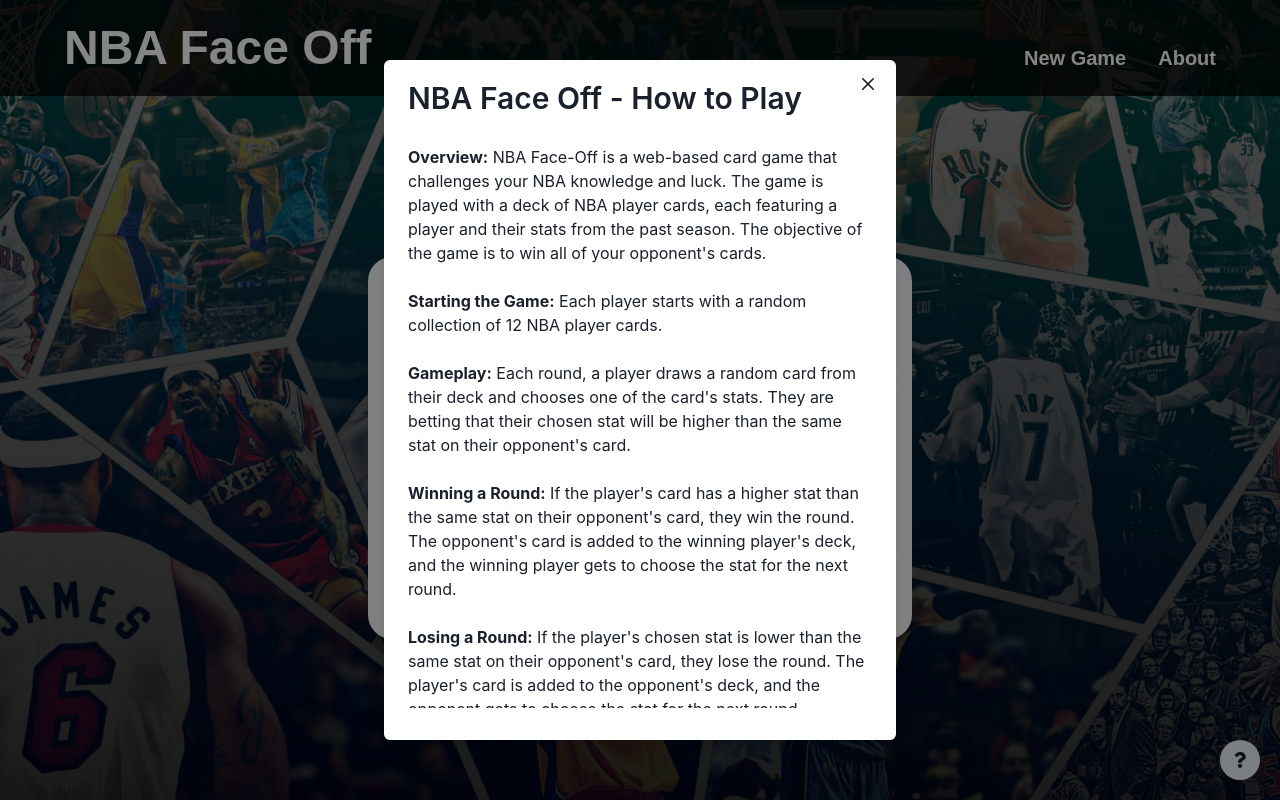
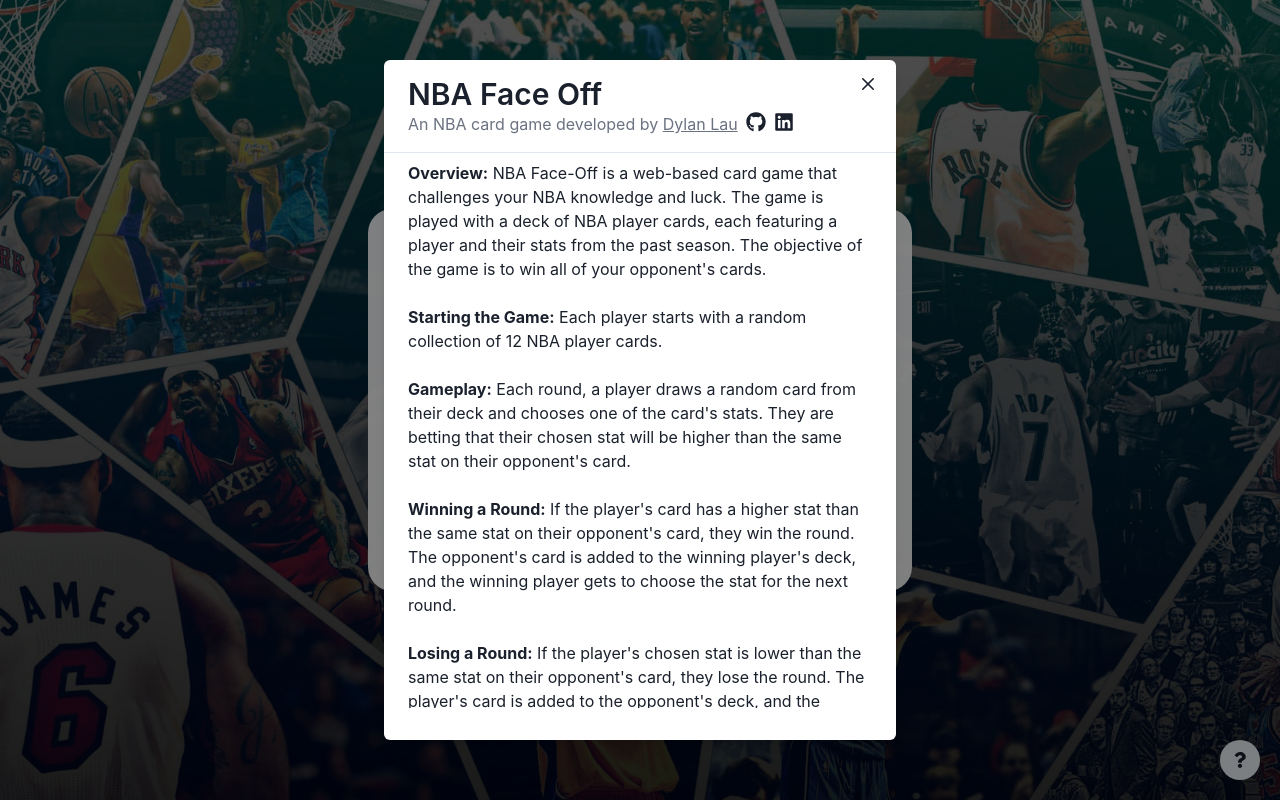
Before and after one commit to dylanlauzy/nba-face-off, a React (Create React App) app in the folder client/: page / in a window 1280 px wide. Both pictures are taken after a click on the button "open about". Built offline with nearby package versions, Linux system fonts and the light colour scheme.

Commit message:
removed about page and added details to rules popup

```diff
--- a/client/src/App.js
+++ b/client/src/App.js
@@ -128,7 +128,7 @@
       }
     },
     errorElement: <ErrorPage />
-  }
+  },
 ])
 
 function App() {
--- a/client/src/components/Layout.jsx
+++ b/client/src/components/Layout.jsx
@@ -1,4 +1,6 @@
 import { Link } from 'react-router-dom';
+
+import { useState } from 'react';
 
 import {
   IconButton,
@@ -13,35 +15,60 @@
   useDisclosure
 } from '@chakra-ui/react'
 
-import { FaQuestion } from 'react-icons/fa';
+import {
+  FaQuestion,
+  FaGithub,
+  FaLinkedin,
+} from 'react-icons/fa';
 
 const Layout = ({ children }) => {
   const { isOpen, onOpen, onClose } = useDisclosure()
+  const [navHover, setNavHover] = useState(false)
 
   return (
     <div className="h-screen bg-hero bg-cover">
-      <header className="fixed z-10 w-full py-6 px-16 bg-black/75 flex justify-between items-end font-primary text-white font-bold">
-        <h1 className="text-5xl">
-          <Link to="/">NBA Face Off</Link>
-        </h1>
-        <div className="flex gap-x-8 text-xl">
-          <Link to="/">New Game</Link>
-          <Link to="/">About</Link>
+      <header
+        className="fixed z-10 w-full"
+        onMouseOver={() => setNavHover(true)}
+        onMouseOut={() => setNavHover(false)}
+      >
+        <div className={`${navHover ? "translate-y-0": "-translate-y-24"} transition-all flex justify-between items-end py-6 px-16 bg-black/75 font-primary text-white font-bold`}>
+          <h1 className="text-5xl">
+            <Link to="/">NBA Face Off</Link>
+          </h1>
+          <div className="flex gap-x-8 text-xl">
+            <Link to="/">New Game</Link>
+          </div>
         </div>
       </header>
 
-      <main className="pt-24 h-screen overflow-scroll">
+      <main className="h-screen overflow-scroll">
         {children}
       </main>
 
-      <Tooltip label="Rules" hasArrow arrowSize={6}>
-        <IconButton aria-label="open rules" icon={<FaQuestion />} onClick={onOpen} borderRadius="full" pos="absolute" bottom="5" right="5"/>
+      <Tooltip label="About" hasArrow arrowSize={6}>
+        <IconButton aria-label="open about" icon={<FaQuestion />} onClick={onOpen} borderRadius="full" pos="absolute" bottom="5" right="5"/>
       </Tooltip>
       <Modal isOpen={isOpen} onClose={onClose} isCentered size="lg" scrollBehavior="inside">
         <ModalOverlay />
         <ModalContent>
           <ModalCloseButton />
-          <ModalHeader fontSize="3xl">NBA Face Off - How to Play</ModalHeader>
+          <ModalHeader>
+            <h1 className="text-3xl">NBA Face Off</h1>
+            <div className="flex gap-x-2">
+              <h2 className="text-base text-gray-500 font-normal">An NBA card game developed by <a href="https://dylanlau.com" target="_blank" className="underline hover:text-gray-400">Dylan Lau</a></h2>
+              <div className="flex gap-x-2">
+                <a href="https://github.com/dylanlauzy/nba-face-off" target="_blank" className="hover:text-gray-500 transition-all">
+                  <FaGithub/>
+                </a>
+                <a href="https://www.linkedin.com/in/dylanzylau/" target="_blank" className="hover:text-gray-500 transition-all">
+                  <FaLinkedin />
+                </a>
+            </div>
+            </div>
+          </ModalHeader>
+
+          <hr />
 
           <ModalBody>
             <b>Overview:</b> NBA Face-Off is a web-based card game that challenges your NBA knowledge and luck. The game is played with a deck of NBA player cards, each featuring a player and their stats from the past season. The objective of the game is to win all of your opponent's cards.
--- a/client/src/pages/Game.jsx
+++ b/client/src/pages/Game.jsx
@@ -1,9 +1,11 @@
 import { useState, useEffect } from "react";
-import { useLoaderData } from "react-router-dom";
+import { Link, useLoaderData } from "react-router-dom";
 import { useSubscription, gql } from "@apollo/client";
 import {useWindowSize} from 'react-use';
 import Confetti from 'react-confetti';
 
+import { FaRedo } from "react-icons/fa"
+import { Button } from "@chakra-ui/react"
 import Layout from "../components/Layout";
 import PlayerCard from '../components/PlayerCard';
 import PlayerCardBack from "../components/PlayerCardBack";
@@ -149,7 +151,7 @@
   if(gameState.winner) {
     return (
       <Layout>
-        <div className="flex flex-col h-full justify-center items-center">
+        <div className="flex flex-col gap-y-4 h-full justify-center items-center">
           <img
             src={require("../assets/goat.png")}
             alt="Goat"
@@ -159,6 +161,9 @@
           <div className="text-6xl text-white font-bold text-center">
             {`${gameState.players.find(player => player.id === gameState.winner).name} is the winner!!`}
           </div>
+          <Link>
+            <Button leftIcon={<FaRedo />}>Rematch</Button>
+          </Link>
         </div>
         <Confetti
           width={width}
```
